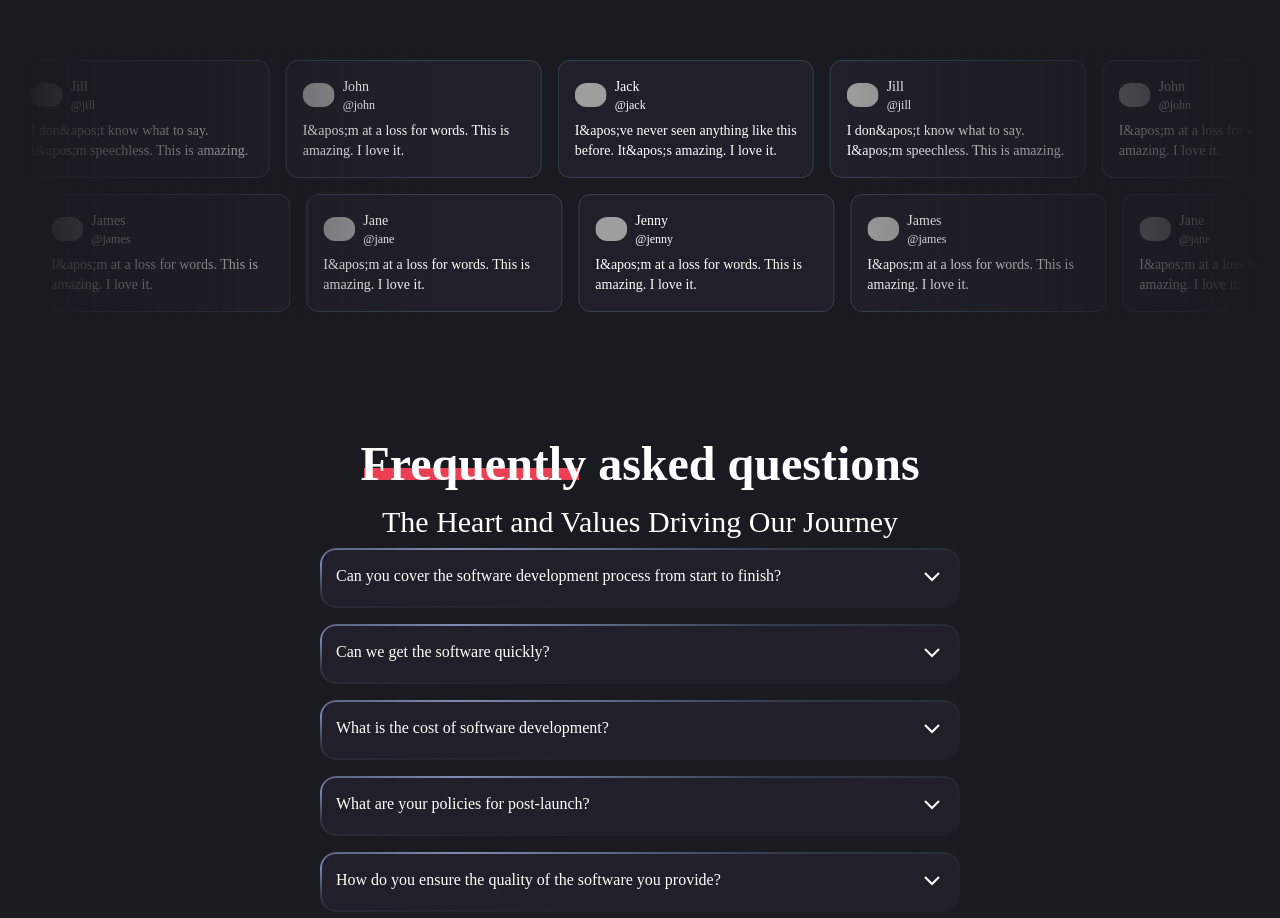
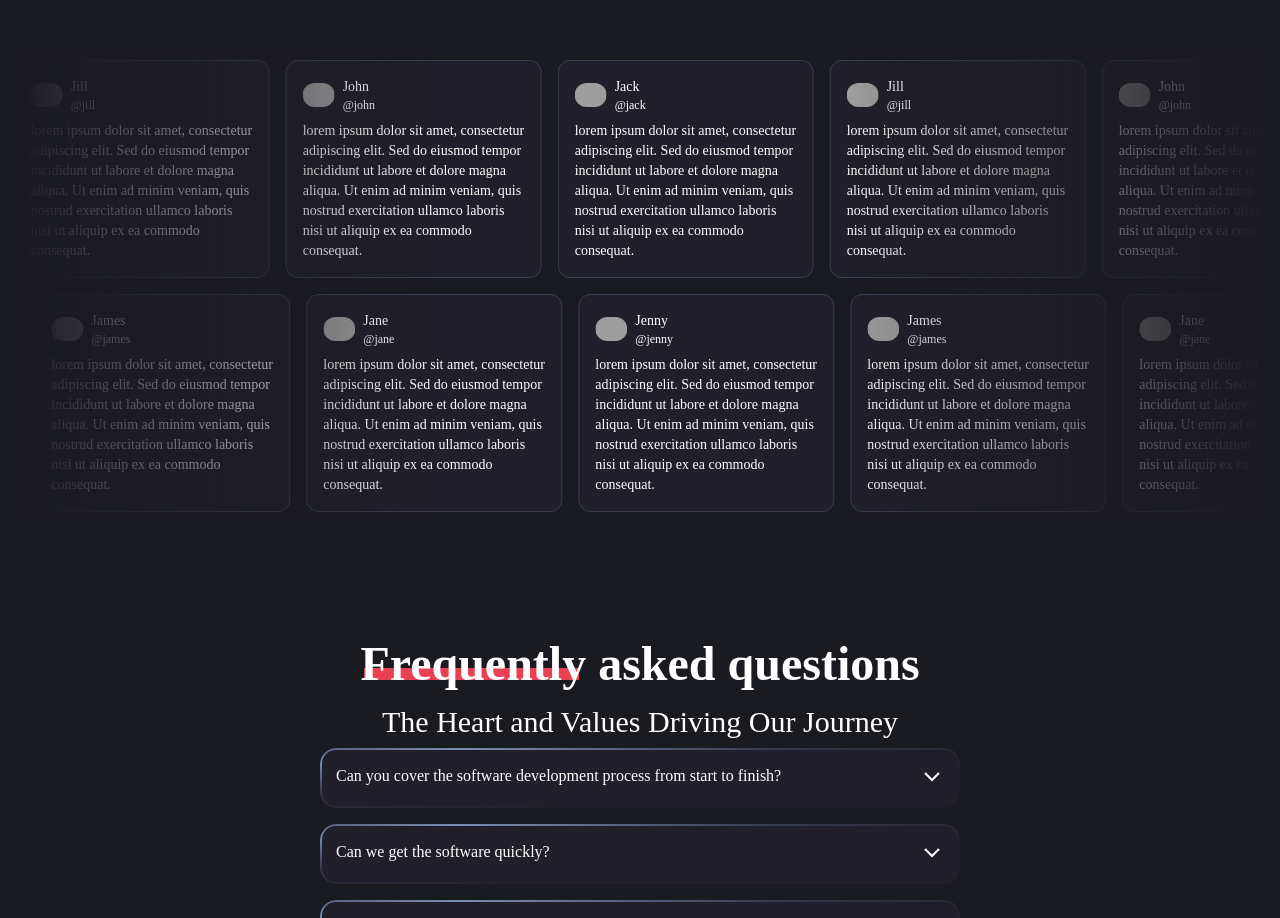
Before and after one commit to Alaa-Eldeyn/progo-website, a Next.js app: page / in a window 1280 px wide. Shown: the part 9514-10432 px from the top of the page. Built offline with nearby package versions, Linux system fonts and the light colour scheme; grey boxes are pictures that could not be loaded.

Commit message:
Refactor Roadmap component and update review content with placeholder text

```diff
--- a/app/_components/Roadmap.tsx
+++ b/app/_components/Roadmap.tsx
@@ -1,4 +1,3 @@
-import Image from "next/image";
 import { Timeline } from "./ui/Timeline";
 
 function Roadmap() {
--- a/data/index.ts
+++ b/data/index.ts
@@ -228,37 +228,37 @@
   {
     name: "Jack",
     username: "@jack",
-    body: "I&apos;ve never seen anything like this before. It&apos;s amazing. I love it.",
+    body: "lorem ipsum dolor sit amet, consectetur adipiscing elit. Sed do eiusmod tempor incididunt ut labore et dolore magna aliqua. Ut enim ad minim veniam, quis nostrud exercitation ullamco laboris nisi ut aliquip ex ea commodo consequat.",
     img: "https://avatar.vercel.sh/jack",
   },
   {
     name: "Jill",
     username: "@jill",
-    body: "I don&apos;t know what to say. I&apos;m speechless. This is amazing.",
+    body: "lorem ipsum dolor sit amet, consectetur adipiscing elit. Sed do eiusmod tempor incididunt ut labore et dolore magna aliqua. Ut enim ad minim veniam, quis nostrud exercitation ullamco laboris nisi ut aliquip ex ea commodo consequat.",
     img: "https://avatar.vercel.sh/jill",
   },
   {
     name: "John",
     username: "@john",
-    body: "I&apos;m at a loss for words. This is amazing. I love it.",
+    body: "lorem ipsum dolor sit amet, consectetur adipiscing elit. Sed do eiusmod tempor incididunt ut labore et dolore magna aliqua. Ut enim ad minim veniam, quis nostrud exercitation ullamco laboris nisi ut aliquip ex ea commodo consequat.",
     img: "https://avatar.vercel.sh/john",
   },
   {
     name: "Jane",
     username: "@jane",
-    body: "I&apos;m at a loss for words. This is amazing. I love it.",
+    body: "lorem ipsum dolor sit amet, consectetur adipiscing elit. Sed do eiusmod tempor incididunt ut labore et dolore magna aliqua. Ut enim ad minim veniam, quis nostrud exercitation ullamco laboris nisi ut aliquip ex ea commodo consequat.",
     img: "https://avatar.vercel.sh/jane",
   },
   {
     name: "Jenny",
     username: "@jenny",
-    body: "I&apos;m at a loss for words. This is amazing. I love it.",
+    body: "lorem ipsum dolor sit amet, consectetur adipiscing elit. Sed do eiusmod tempor incididunt ut labore et dolore magna aliqua. Ut enim ad minim veniam, quis nostrud exercitation ullamco laboris nisi ut aliquip ex ea commodo consequat.",
     img: "https://avatar.vercel.sh/jenny",
   },
   {
     name: "James",
     username: "@james",
-    body: "I&apos;m at a loss for words. This is amazing. I love it.",
+    body: "lorem ipsum dolor sit amet, consectetur adipiscing elit. Sed do eiusmod tempor incididunt ut labore et dolore magna aliqua. Ut enim ad minim veniam, quis nostrud exercitation ullamco laboris nisi ut aliquip ex ea commodo consequat.",
     img: "https://avatar.vercel.sh/james",
   },
 ];
```
